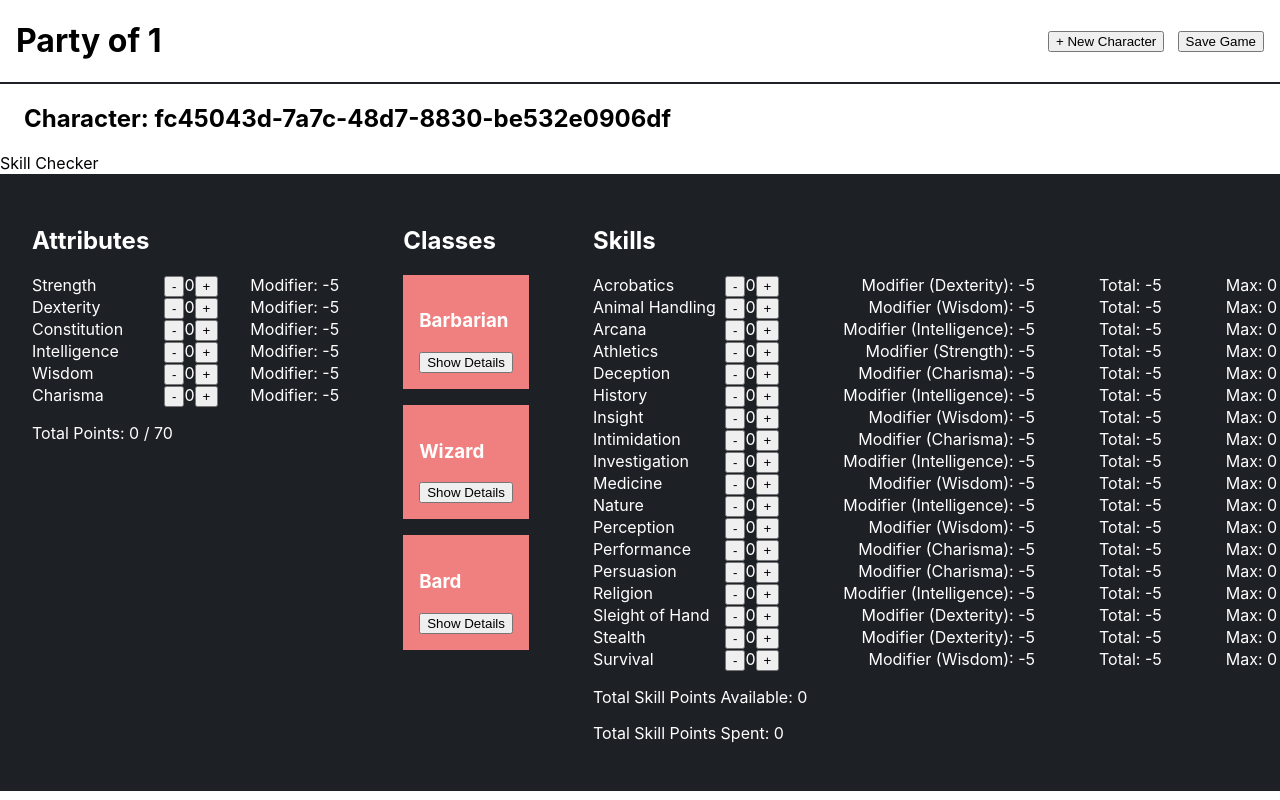
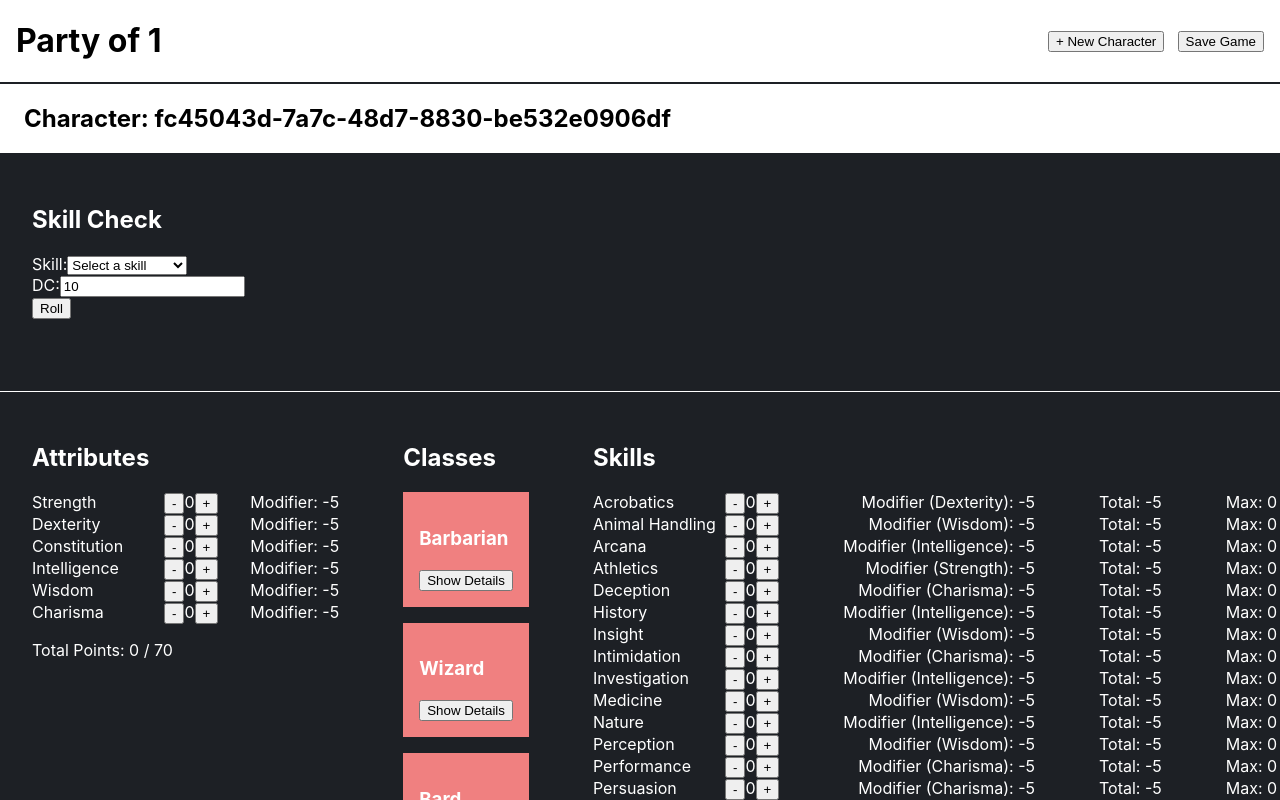
Before and after one commit to lookininward/recruiting-webapp-character, a React (Create React App) app: page / in a window 1280 px wide. Shown: the top 800 px of the page. Built offline with nearby package versions, Linux system fonts and the light colour scheme.

Commit message:
SkillCheck component

```diff
--- a/src/App.js
+++ b/src/App.js
@@ -1,9 +1,10 @@
 import "./App.css";
-import { useMemo, useReducer, useCallback, useEffect } from "react";
+import { useMemo, useReducer, useCallback } from "react";
 import Topbar from "./components/topbar";
 import AttributeControls from "./components/AttributeControls";
 import ClassList from "./components/ClassList";
 import SkillControls from "./components/SkillControls";
+import SkillCheck from "./components/SkillCheck";
 import { ATTRIBUTE_LIST, SKILL_LIST, REQ_URL } from "./consts";
 
 export const defaultAttrs = ATTRIBUTE_LIST.reduce(
@@ -107,21 +108,21 @@ function App() {
     }
   };
 
-  const getGame = async () => {
-    try {
-      const response = await fetch(REQ_URL, {
-        method: "GET",
-        headers: {
-          "Content-Type": "application/json",
-        },
-      });
-      const data = await response.json();
-      // console.log("getGame success", data);
-      // todo: parse and set the characters to the game state
-    } catch (error) {
-      console.error("getGame fail", error);
-    }
-  };
+  // const getGame = async () => {
+  //   try {
+  //     const response = await fetch(REQ_URL, {
+  //       method: "GET",
+  //       headers: {
+  //         "Content-Type": "application/json",
+  //       },
+  //     });
+  //     const data = await response.json();
+  //     // console.log("getGame success", data);
+  //     // todo: parse and set the characters to the game state
+  //   } catch (error) {
+  //     console.error("getGame fail", error);
+  //   }
+  // };
 
   // on initial load, get the game state and set it to the characters
   // useEffect(() => {
@@ -141,7 +142,10 @@ function App() {
       {Object.values(characters)?.map((character) => (
         <section key={character.id} className="character">
           <h2 className="character__header">Character: {character.id}</h2>
-          <div>Skill Checker</div>
+          <SkillCheck
+            attributes={character.attributes}
+            skills={character.skills}
+          />
           <div className="character__body">
             <AttributeControls
               attributes={character.attributes}
--- /dev/null
+++ b/src/components/SkillCheck.js
@@ -0,0 +1,84 @@
+import { useState, memo } from "react";
+import { SKILL_LIST } from "../consts";
+import { calculateModifier } from "../utils";
+
+// todo handle party roll
+const SkillCheck = memo(({ attributes, skills }) => {
+  const [selectedSkill, setSelectedSkill] = useState("");
+  const [dc, setDc] = useState(10);
+  const [randomNumber, setRandomNumber] = useState(null);
+  const [isSuccessful, setIsSuccessful] = useState(null);
+  const [totalSkillValue, setTotalSkillValue] = useState(null);
+
+  const handleRoll = (e) => {
+    e.preventDefault();
+
+    if (!selectedSkill) return;
+
+    // Generate a random number between 1 and 20 (inclusive)
+    const roll = Math.floor(Math.random() * 20) + 1;
+    setRandomNumber(roll);
+
+    // Calculate total skill value for the selected skill
+    const skill = SKILL_LIST.find((skill) => skill.name === selectedSkill);
+    if (!skill) return;
+
+    const attrModifier = calculateModifier(attributes[skill.attributeModifier]);
+    const totalSkillValue = attrModifier + (skills[selectedSkill] || 0);
+    setTotalSkillValue(totalSkillValue);
+
+    // Check if the total skill value + roll meets or exceeds the DC
+    const isSuccess = totalSkillValue + roll >= dc;
+    setIsSuccessful(isSuccess);
+  };
+
+  return (
+    <div className="container">
+      <h2>Skill Check</h2>
+      <form onSubmit={handleRoll}>
+        <div>
+          <label htmlFor="skill">Skill:</label>
+          <select
+            id="skill"
+            value={selectedSkill}
+            onChange={(e) => setSelectedSkill(e.target.value)}
+          >
+            <option value="">Select a skill</option>
+            {SKILL_LIST.map((skill) => (
+              <option key={skill.name} value={skill.name}>
+                {skill.name}
+              </option>
+            ))}
+          </select>
+        </div>
+        <div>
+          <label htmlFor="dc">DC:</label>
+          <input
+            id="dc"
+            type="number"
+            value={dc}
+            onChange={(e) => setDc(parseInt(e.target.value))}
+          />
+        </div>
+        <button type="submit">Roll</button>
+      </form>
+
+      <br />
+      <br />
+
+      {randomNumber && (
+        <div>
+          <div>Skill: {selectedSkill}</div>
+          <div>Rolled: {randomNumber}</div>
+          <div>DC: {dc}</div>
+          <div>Total Skill Value: {totalSkillValue}</div>
+          <div className={isSuccessful ? "success" : "warning"}>
+            Result: {isSuccessful ? "Success" : "Failure"}
+          </div>
+        </div>
+      )}
+    </div>
+  );
+});
+
+export default SkillCheck;
```
Also changed, not shown: 1 other file (tests, documents, lock files or other folders).
